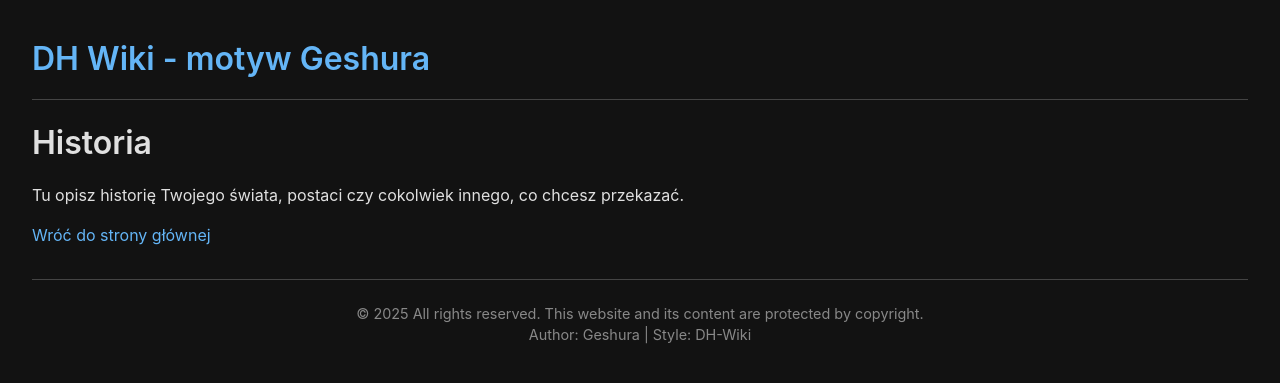
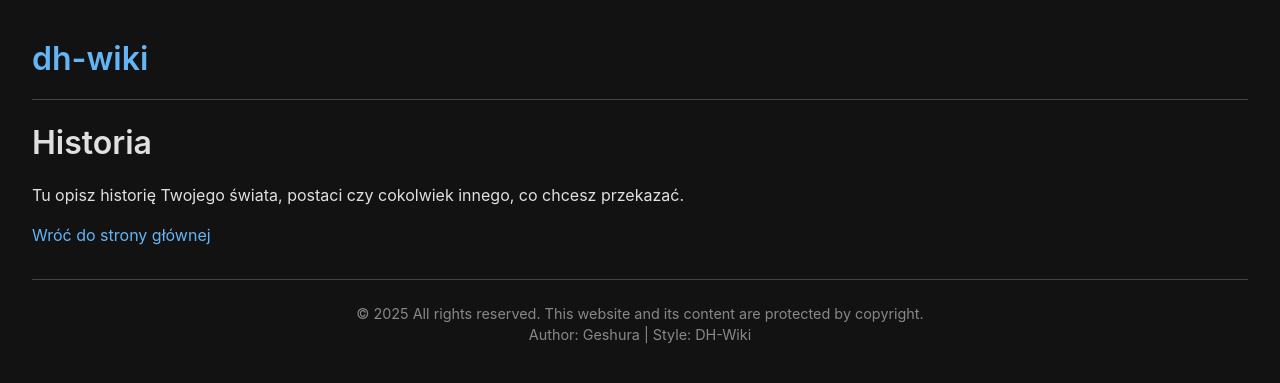
Before and after one commit to Geshura/dh-wiki, a Jekyll site: the page built from historia.md, in a window 1280 px wide. Shown: the top 383 px of the page. Built offline with Jekyll 4.4.1, drawn with Linux system fonts in a browser that asks for light colours.

Commit message:
Update _config.yml

```diff
--- a/_config.yml
+++ b/_config.yml
@@ -1,5 +1,4 @@
 theme: null
-title: DH Wiki - motyw Geshura
 
 defaults:
   -
```
